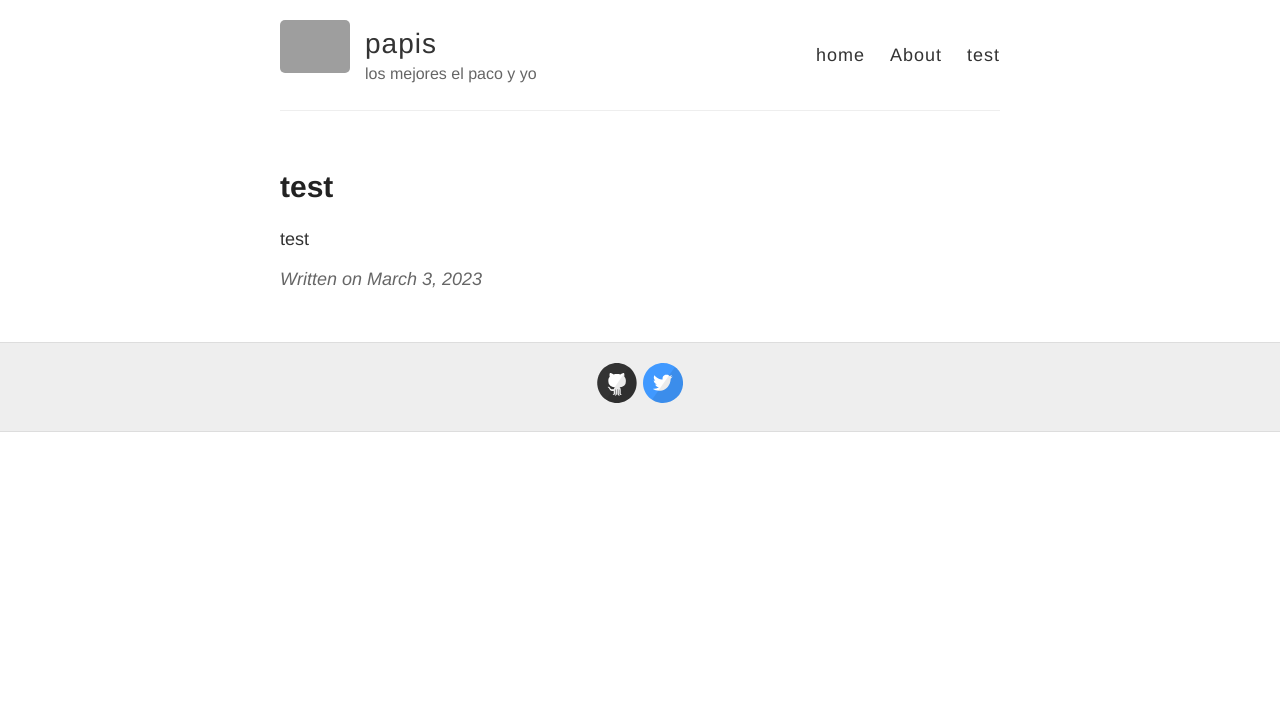
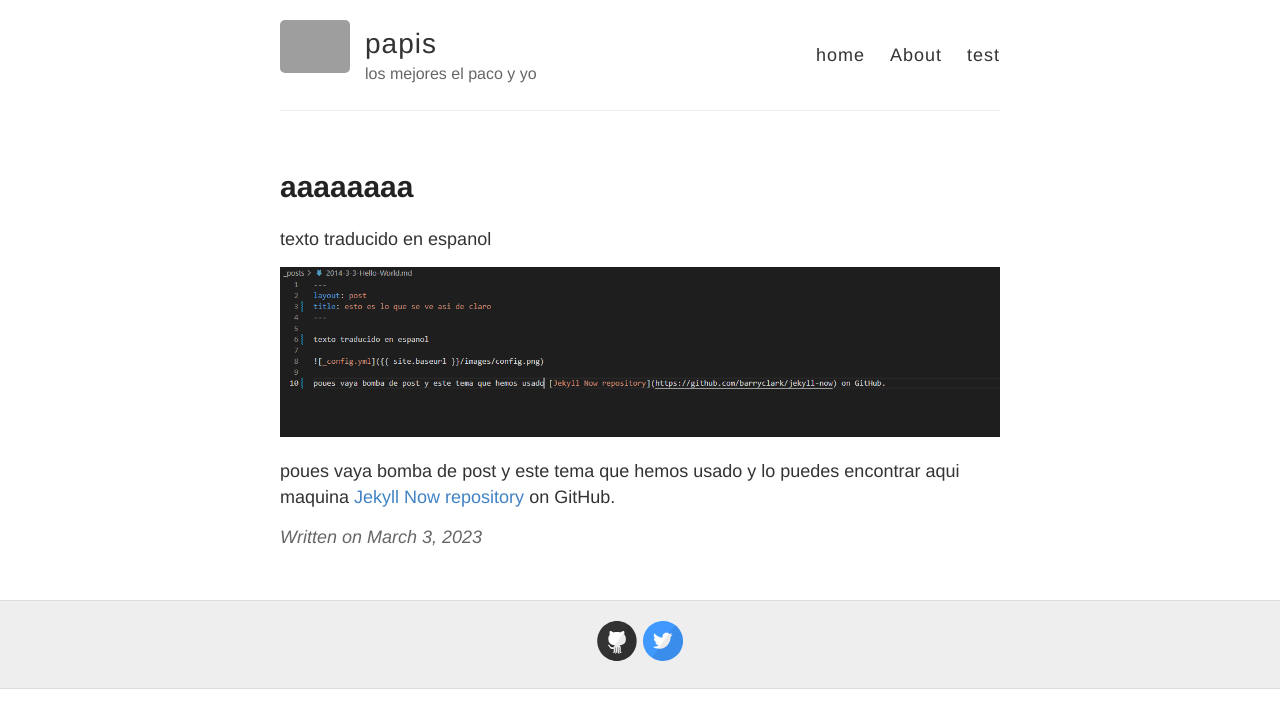
Before and after one commit to Aangeelll/Aangeelll.github.io, a Jekyll site: the page built from _posts/2023-3-3-TEST.md, in a window 1280 px wide. Shown: the top 728 px of the page. Built offline with Jekyll 4.4.1, drawn with Linux system fonts in a browser that asks for light colours; grey boxes are pictures that could not be loaded.

Commit message:
Update 2023-3-3-TEST.md

```diff
--- a/_posts/2023-3-3-TEST.md
+++ b/_posts/2023-3-3-TEST.md
@@ -1,6 +1,10 @@
 ---
 layout: post
-title: test
+title: aaaaaaaa
 ---
 
-test
+texto traducido en espanol
+
+![_config.yml]({{ site.baseurl }}/images/config.png)
+
+poues vaya bomba de post y este tema que hemos usado y lo puedes encontrar aqui maquina [Jekyll Now repository](https://github.com/barryclark/jekyll-now) on GitHub.
```
